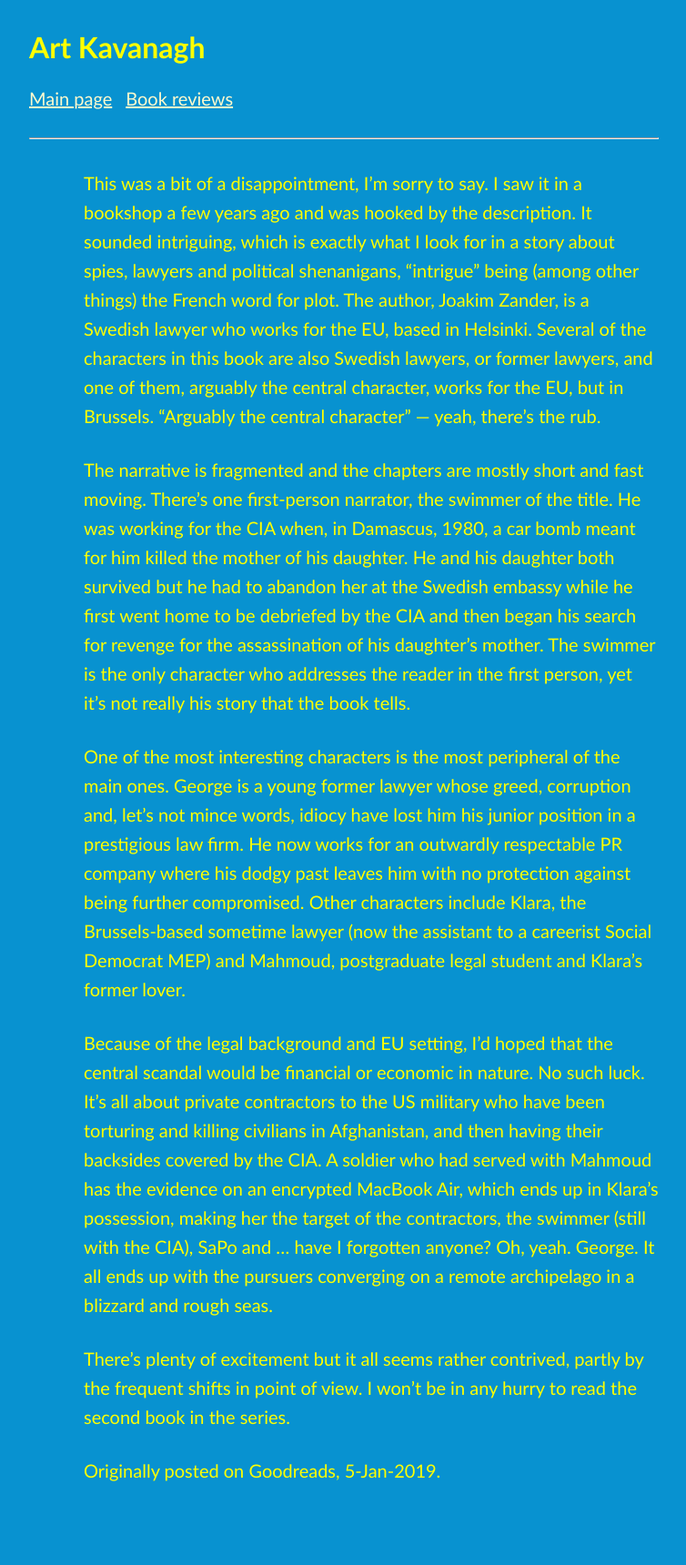
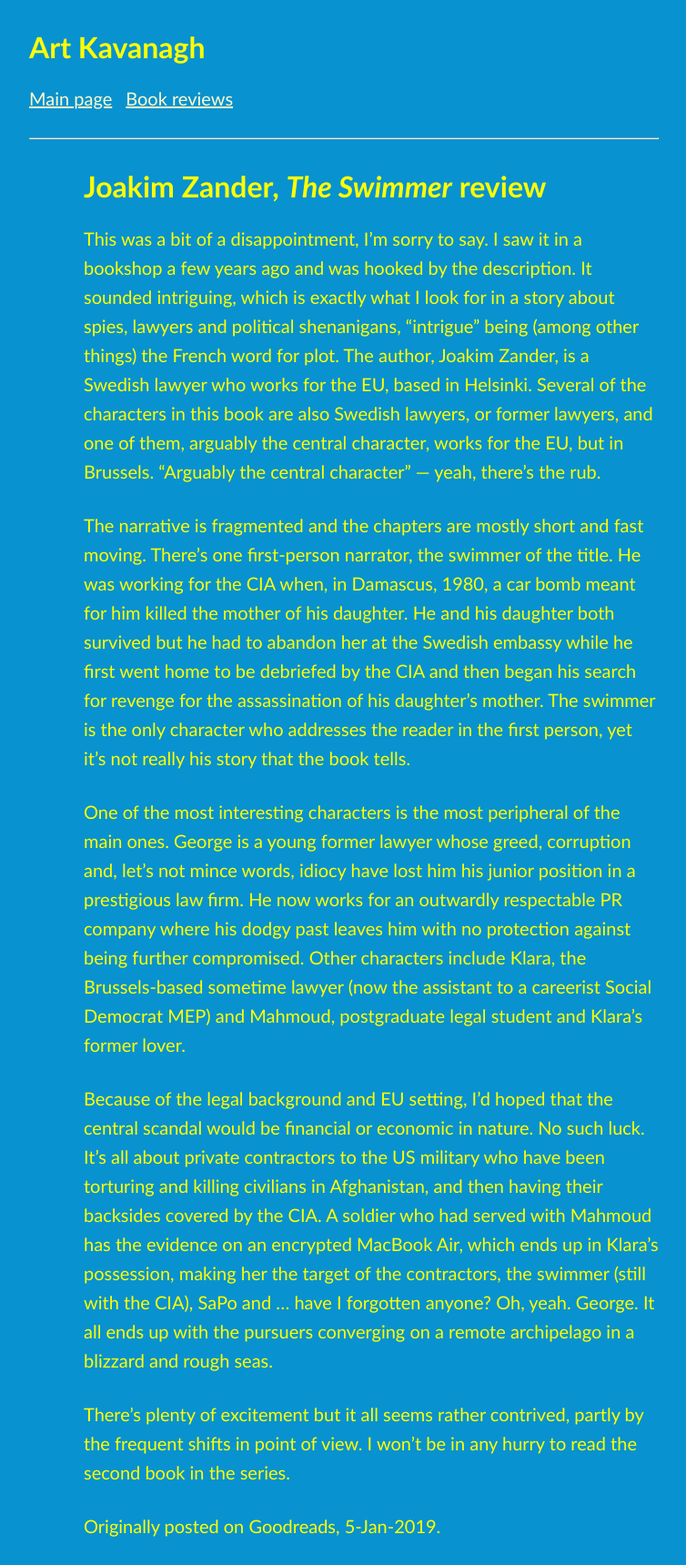
Before and after one commit to artkavanagh/github.io, a Jekyll site: the page zander-swimmer.html, which Jekyll copies as it is, in a window 1280 px wide. Shown: the whole page at 91% size, without its empty margins (232-986 px from the left). Built offline with Jekyll 4.4.1, drawn with Linux system fonts in a browser that asks for light colours; before the commit the page ends 1659 px from its top, so only the background shows below that.

Commit message:
Update zander-swimmer.html

```diff
--- a/zander-swimmer.html
+++ b/zander-swimmer.html
@@ -11,6 +11,9 @@
 <p><a href="https://www.artkavanagh.ie">Main page</a>&emsp;<a href="https://www.artkavanagh.ie/book-reviews">Book reviews</a>
 <hr>
 </header>
+
+<h1>Joakim Zander, <cite>The Swimmer</cite> review</h1>
+
 <p>This was a bit of a disappointment, I’m sorry to say. I saw it in a bookshop a few years ago and was hooked by the description. It sounded intriguing, which is exactly what I look for in a story about spies, lawyers and political shenanigans, “intrigue” being (among other things) the French word for plot. The author, Joakim Zander, is a Swedish lawyer who works for the EU, based in Helsinki. Several of the characters in this book are also Swedish lawyers, or former lawyers, and one of them, arguably the central character, works for the EU, but in Brussels. “Arguably the central character” — yeah, there’s the rub.</p>
 
 <p>The narrative is fragmented and the chapters are mostly short and fast moving. There’s one first-person narrator, the swimmer of the title. He was working for the CIA when, in Damascus, 1980, a car bomb meant for him killed the mother of his daughter. He and his daughter both survived but he had to abandon her at the Swedish embassy while he first went home to be debriefed by the CIA and then began his search for revenge for the assassination of his daughter’s mother. The swimmer is the only character who addresses the reader in the first person, yet it’s not really his story that the book tells.</p>
```
